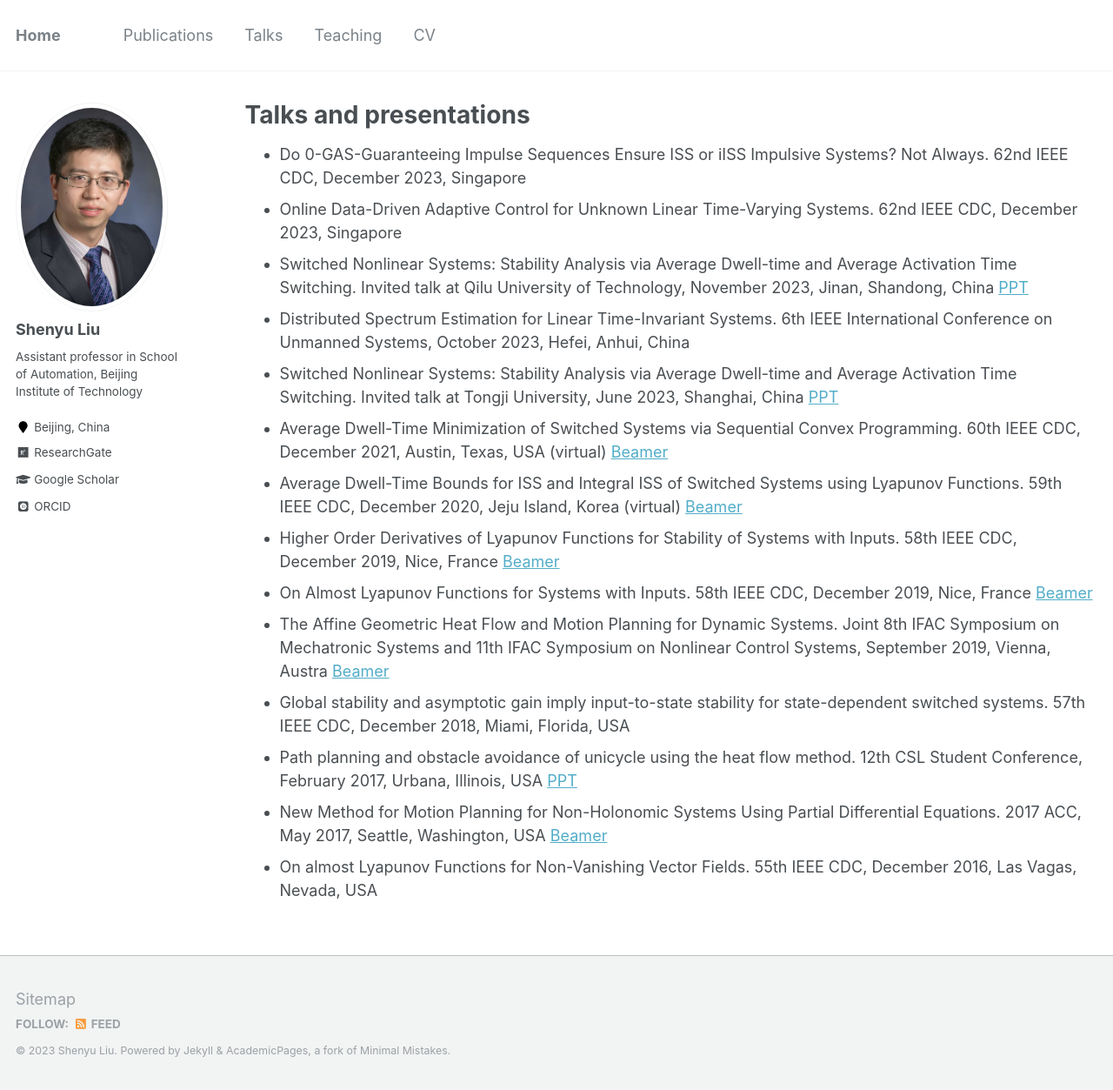
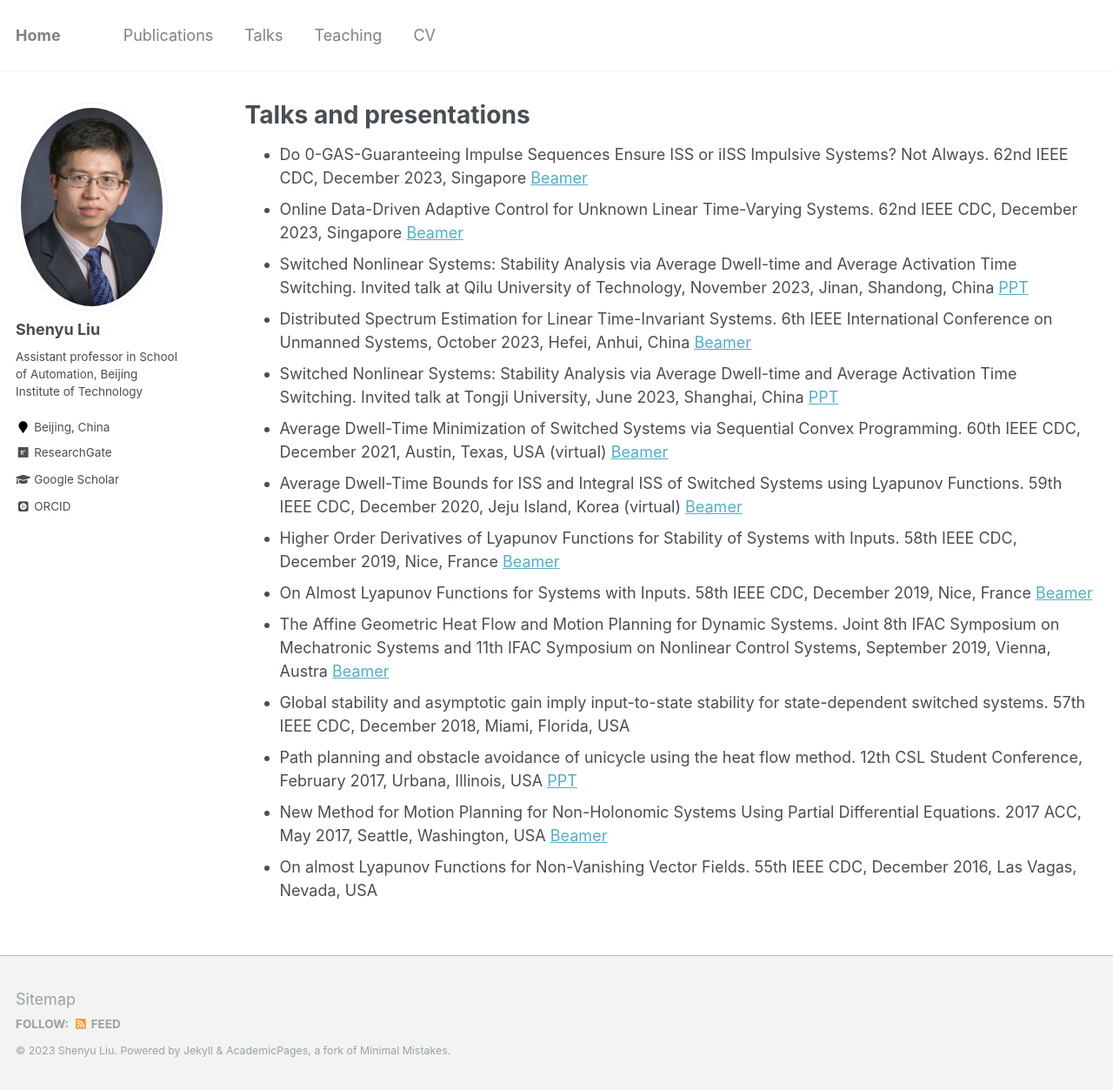
Before and after one commit to Shenyu-Liu/Shenyu-Liu.github.io, a Jekyll site: the page built from _pages/talks.md, in a window 1280 px wide and 1253 px high. Shown: the whole window at 87% size. Built offline with Jekyll 4.4.1, drawn with Linux system fonts in a browser that asks for light colours; some web fonts are replaced.

Commit message:
Update talks.md

```diff
--- a/_pages/talks.md
+++ b/_pages/talks.md
@@ -5,10 +5,10 @@ permalink: /talks/
 author_profile: true
 ---
 
-* Do 0-GAS-Guaranteeing Impulse Sequences Ensure ISS or iISS Impulsive Systems? Not Always. 62nd IEEE CDC, December 2023, Singapore
-* Online Data-Driven Adaptive Control for Unknown Linear Time-Varying Systems. 62nd IEEE CDC, December 2023, Singapore
+* Do 0-GAS-Guaranteeing Impulse Sequences Ensure ISS or iISS Impulsive Systems? Not Always. 62nd IEEE CDC, December 2023, Singapore <a href="https://1drv.ms/b/s!Aji1a52wJTJRlJEPaEoq4WLwRtp1OA?e=pgTfUe">Beamer</a>
+* Online Data-Driven Adaptive Control for Unknown Linear Time-Varying Systems. 62nd IEEE CDC, December 2023, Singapore <a href="https://1drv.ms/b/s!Aji1a52wJTJRlJEOI6JO48puMTs3fg?e=nDN7om">Beamer</a>
 * Switched Nonlinear Systems: Stability Analysis via Average Dwell-time and Average Activation Time Switching. Invited talk at Qilu University of Technology, November 2023, Jinan, Shandong, China <a href="https://1drv.ms/p/s!Aji1a52wJTJRiY1bL17dKp4Aw92beA?e=TQmvdT">PPT</a>
-* Distributed Spectrum Estimation for Linear Time-Invariant Systems. 6th IEEE International Conference on Unmanned Systems, October 2023, Hefei, Anhui, China
+* Distributed Spectrum Estimation for Linear Time-Invariant Systems. 6th IEEE International Conference on Unmanned Systems, October 2023, Hefei, Anhui, China <a href="https://1drv.ms/b/s!Aji1a52wJTJRlJEQTxgMuoaRaoAJtQ?e=qWv1d8">Beamer</a>
 * Switched Nonlinear Systems: Stability Analysis via Average Dwell-time and Average Activation Time Switching. Invited talk at Tongji University, June 2023, Shanghai, China <a href="https://1drv.ms/p/s!Aji1a52wJTJRiY1bL17dKp4Aw92beA?e=TQmvdT">PPT</a>
 * Average Dwell-Time Minimization of Switched Systems via Sequential Convex Programming. 60th IEEE CDC, December 2021, Austin, Texas, USA (virtual) <a href="https://1drv.ms/b/s!Aji1a52wJTJRiY1hf5O9Bj0Wnb0zSw?e=Nz6h1y">Beamer</a>
 * Average Dwell-Time Bounds for ISS and Integral ISS of Switched Systems using Lyapunov Functions. 59th IEEE CDC, December 2020, Jeju Island, Korea (virtual) <a href="https://1drv.ms/b/s!Aji1a52wJTJRiY1dlAX0JXjp9GZmIA?e=1xwf0O">Beamer</a>
```
